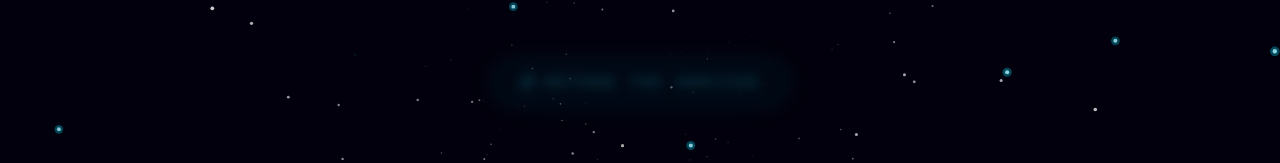
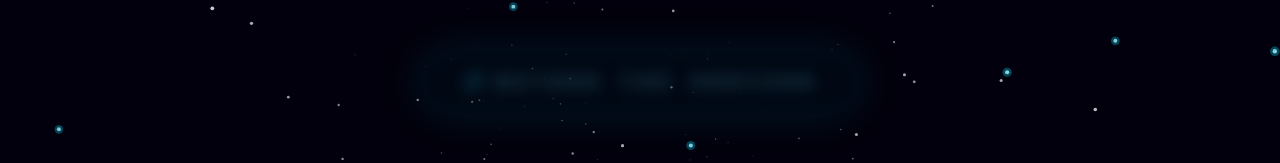
Before and after one commit to CapMorningStar/portfolio, a Next.js app: page / in a window 1280 px wide. Shown: the part 318-481 px from the top of the page. Built offline with nearby package versions, Linux system fonts and the light colour scheme.

Commit message:
feat: enhance BEYOND THE HORIZON starlight voyage and telemetry styling for desktop displays

```diff
--- a/src/components/IntroOverlay.tsx
+++ b/src/components/IntroOverlay.tsx
@@ -480,7 +480,7 @@ export function IntroOverlay() {
             {/* Glowing Futuristic Loading Telemetry (Only Visible during Singularity Charging; Disappears on Compression) */}
             <AnimatePresence>
               {phase === 'singularity' && (
-                <div className="absolute top-[64%] sm:top-[63.5%] left-1/2 -translate-x-1/2 flex flex-col items-center justify-center w-full max-w-sm pointer-events-none">
+                <div className="absolute top-[65%] sm:top-[63%] md:top-[62%] left-1/2 -translate-x-1/2 flex flex-col items-center justify-center w-full max-w-sm md:max-w-md pointer-events-none">
                   <motion.div
                     initial={{ opacity: 0, y: 12 }}
                     animate={{ opacity: 1, y: 0 }}
@@ -489,13 +489,13 @@ export function IntroOverlay() {
                     className="flex flex-col items-center text-center px-4 w-full"
                   >
                     {/* Header Badge */}
-                    <div className="inline-flex items-center gap-1.5 px-3 py-1 rounded-full bg-cyan-500/10 border border-cyan-500/30 text-cyan-300 text-[11px] font-mono tracking-widest uppercase mb-3 shadow-[0_0_15px_rgba(6,182,212,0.25)]">
+                    <div className="inline-flex items-center gap-1.5 px-3 py-1 sm:px-4 sm:py-1.5 rounded-full bg-cyan-500/10 border border-cyan-500/30 text-cyan-300 text-[10px] sm:text-[11px] md:text-xs font-mono tracking-widest uppercase mb-2.5 sm:mb-3 shadow-[0_0_15px_rgba(6,182,212,0.25)]">
                       <span className="w-1.5 h-1.5 rounded-full bg-cyan-400 animate-ping" />
                       <span>✨ INITIALIZING COSMIC VOYAGE</span>
                     </div>
 
                     {/* Animated Progress Bar */}
-                    <div className="w-48 sm:w-56 h-1 rounded-full bg-white/10 overflow-hidden mb-2.5 relative">
+                    <div className="w-48 sm:w-56 md:w-64 h-1 sm:h-1.5 rounded-full bg-white/10 overflow-hidden mb-2 sm:mb-2.5 relative">
                       <motion.div
                         style={{ width: `${chargingPercent}%` }}
                         className="h-full bg-gradient-to-r from-cyan-500 via-sky-400 to-purple-500 shadow-[0_0_10px_#00f0ff] transition-all duration-75 ease-out"
@@ -503,7 +503,7 @@ export function IntroOverlay() {
                     </div>
 
                     {/* Dynamic 0 -> 100% Telemetry Status */}
-                    <p className="text-cyan-400/80 text-[11px] font-mono tracking-wider">
+                    <p className="text-cyan-400/80 text-[10px] sm:text-[11px] md:text-xs font-mono tracking-wider">
                       [ Quantum Singularity Charging · {chargingPercent}% ]
                     </p>
                   </motion.div>
@@ -519,20 +519,20 @@ export function IntroOverlay() {
         {phase === 'starlight_voyage' && (
           <div className="absolute inset-0 flex flex-col items-center justify-center pointer-events-none z-20">
             <motion.div
-              initial={{ opacity: 0, scale: 0.92, filter: 'blur(8px)' }}
+              initial={{ opacity: 0, scale: 0.88, filter: 'blur(10px)' }}
               animate={{
                 opacity: [0, 1, 1, 0],
-                scale: [0.92, 1, 1.02, 1.06],
-                filter: ['blur(8px)', 'blur(0px)', 'blur(0px)', 'blur(10px)'],
+                scale: [0.88, 1, 1.03, 1.08],
+                filter: ['blur(10px)', 'blur(0px)', 'blur(0px)', 'blur(12px)'],
               }}
               transition={{
                 duration: 2.0,
                 times: [0, 0.2, 0.8, 1],
                 ease: 'easeInOut',
               }}
-              className="flex items-center gap-2.5 px-6 py-2.5 rounded-full bg-cyan-500/10 border border-cyan-500/30 text-cyan-400 text-xs font-mono font-black uppercase tracking-[0.35em] backdrop-blur-md shadow-[0_0_30px_rgba(6,182,212,0.25)]"
+              className="flex items-center gap-3 px-6 py-2.5 sm:px-8 sm:py-3.5 md:px-10 md:py-4 rounded-full bg-cyan-500/10 border border-cyan-500/40 text-cyan-300 text-xs sm:text-sm md:text-base font-mono font-black uppercase tracking-[0.3em] sm:tracking-[0.4em] md:tracking-[0.45em] backdrop-blur-xl shadow-[0_0_40px_rgba(6,182,212,0.35)]"
             >
-              <Sparkles className="w-4 h-4 text-cyan-400 animate-pulse" />
+              <Sparkles className="w-4 h-4 sm:w-5 sm:h-5 text-cyan-400 animate-pulse" />
               <span>BEYOND THE HORIZON</span>
             </motion.div>
           </div>
```
